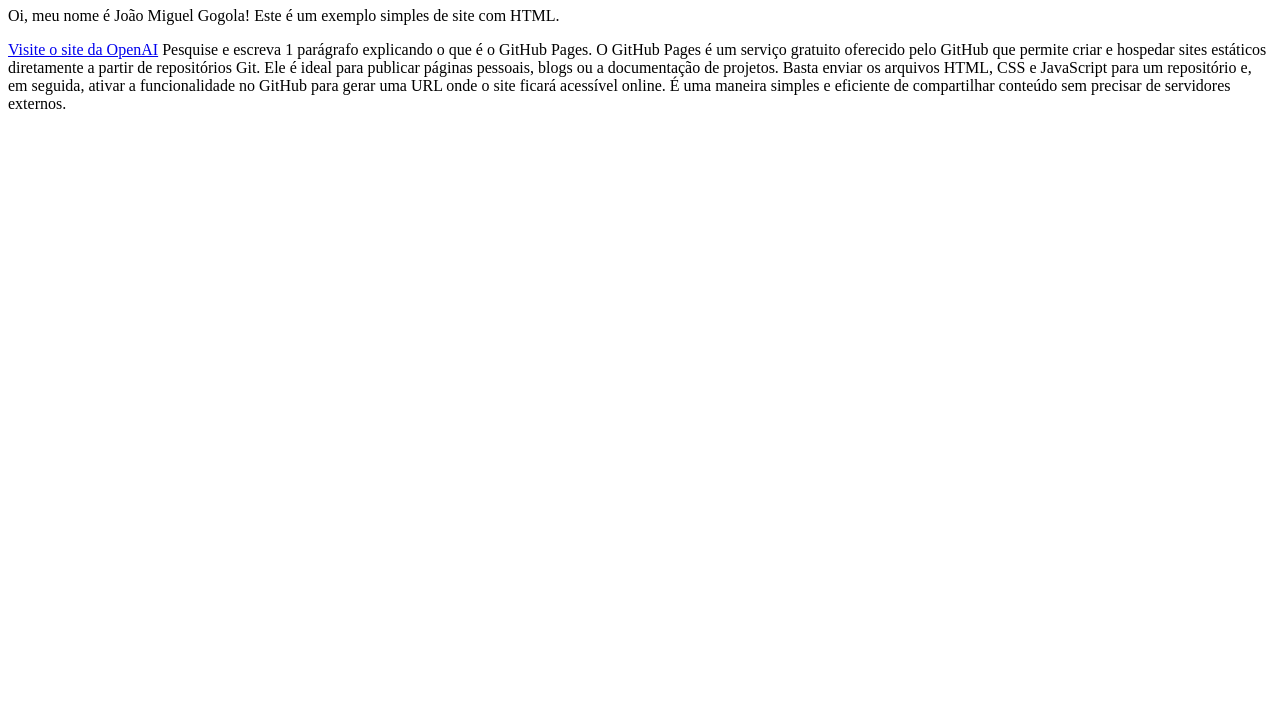
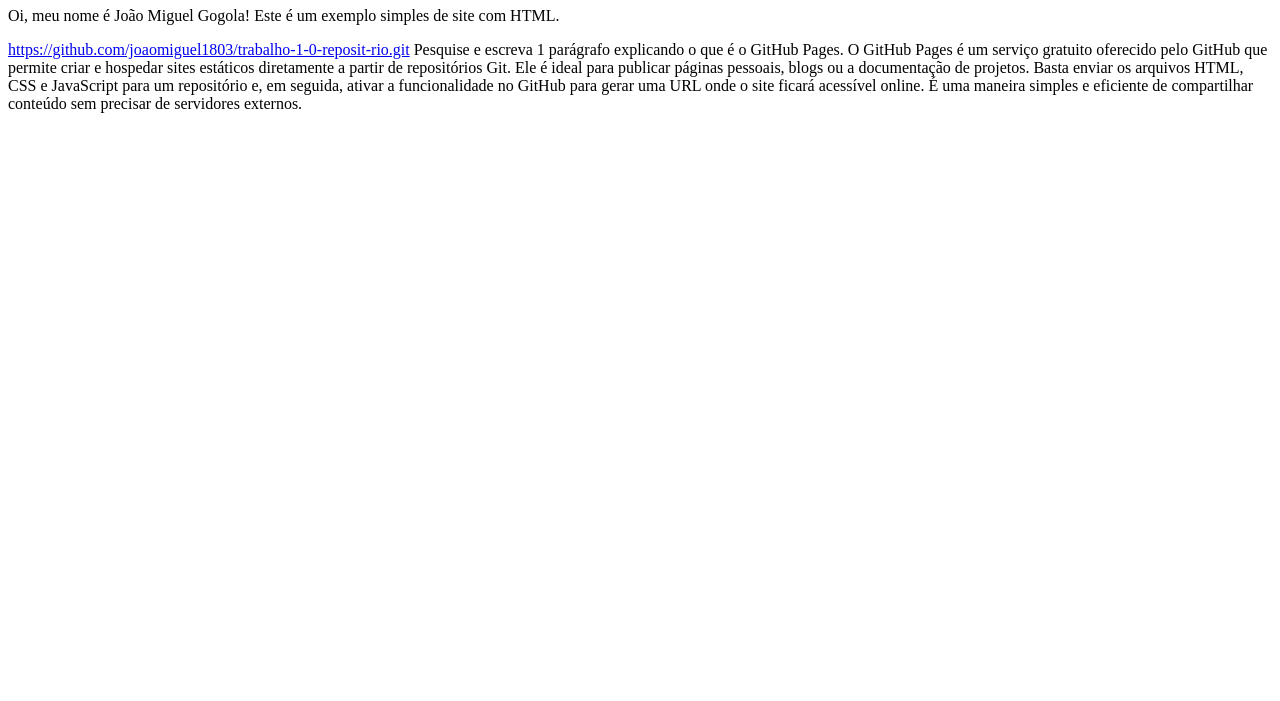
Before and after one commit to joaomiguel1803/trabalho-1-0-reposit-rio, a plain HTML site: page index.html in a window 1280 px wide. Shown: the part 99-800 px from the top of the page. Drawn offline with Linux system fonts and the light colour scheme.

Commit message:
Update index.html

```diff
--- a/index.html
+++ b/index.html
@@ -6,12 +6,12 @@ Número: 15
 <head>
   <meta charset="UTF-8">
   <meta name="viewport" content="width=device-width, initial-scale=1.0">
-  <title>Meu Site</title>
+  <title>https://github.com/joaomiguel1803/trabalho-1-0-reposit-rio.git</title>
 </head>
 <body>
   <h1>Bem-vindo ao meu site!</h1>
   <p>Oi, meu nome é João Miguel Gogola! Este é um exemplo simples de site com HTML.</p>
-  <a href="https://github.com/joaomiguel1803/trabalho-1-0-reposit-rio/blob/main/index.html" target="_blank">Visite o site da OpenAI</a>
+  <a href="https://github.com/joaomiguel1803/trabalho-1-0-reposit-rio/blob/main/index.html" target="_blank">https://github.com/joaomiguel1803/trabalho-1-0-reposit-rio.git</a>
 </body>
 </html>
 
```
